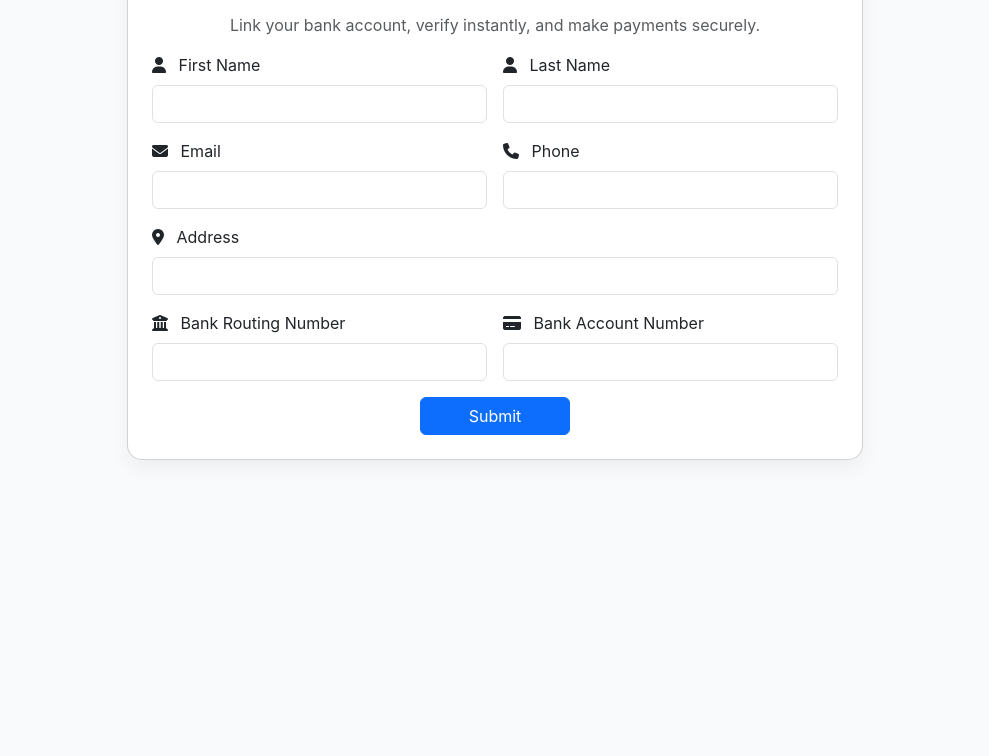
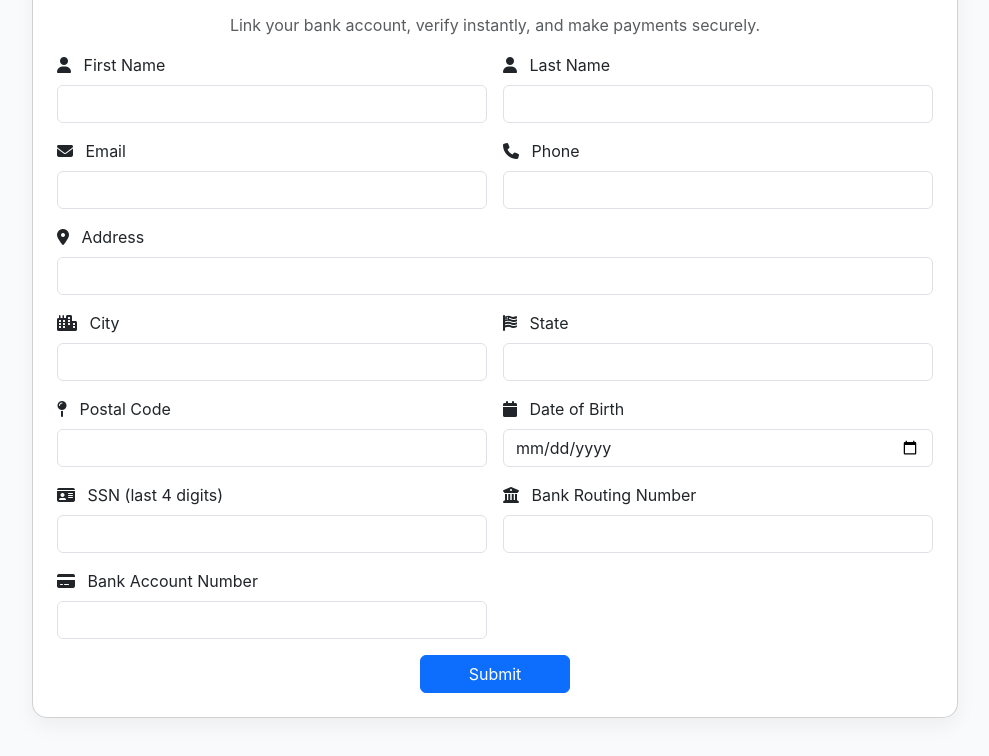
Before and after one commit to morapackage/POS-app, a website: page public/index.html in a window 1280 px wide. Shown: the part 190-946 px from the top of the page, without its empty margins (145-1134 px from the left). Before the commit the page ends 800 px from the top, so only its background shows below. Drawn offline with nearby package versions, Linux system fonts and the light colour scheme.

Commit message:
Update index.html

```diff
--- a/public/index.html
+++ b/public/index.html
@@ -17,7 +17,7 @@
 <body>
   <div class="container py-5">
     <div class="row justify-content-center">
-      <div class="col-lg-8">
+      <div class="col-lg-10">
         <div class="card form-card p-4">
           <div class="text-center">
             <img src="https://dummyimage.com/200x60/0d6efd/ffffff&text=SmartPay+Logo" class="logo" alt="SmartPay Logo" />
@@ -45,6 +45,26 @@
             <div class="col-12">
               <label class="form-label"><i class="fa-solid fa-location-dot me-2"></i> Address</label>
               <input type="text" class="form-control" name="address" required>
+            </div>
+            <div class="col-md-6">
+              <label class="form-label"><i class="fa-solid fa-city me-2"></i> City</label>
+              <input type="text" class="form-control" name="city" required>
+            </div>
+            <div class="col-md-6">
+              <label class="form-label"><i class="fa-solid fa-flag-usa me-2"></i> State</label>
+              <input type="text" class="form-control" name="state" required>
+            </div>
+            <div class="col-md-6">
+              <label class="form-label"><i class="fa-solid fa-map-pin me-2"></i> Postal Code</label>
+              <input type="text" class="form-control" name="postalCode" required>
+            </div>
+            <div class="col-md-6">
+              <label class="form-label"><i class="fa-solid fa-calendar me-2"></i> Date of Birth</label>
+              <input type="date" class="form-control" name="dateOfBirth" required>
+            </div>
+            <div class="col-md-6">
+              <label class="form-label"><i class="fa-solid fa-id-card me-2"></i> SSN (last 4 digits)</label>
+              <input type="text" class="form-control" name="ssn" maxlength="4" required>
             </div>
             <div class="col-md-6">
               <label class="form-label"><i class="fa-solid fa-university me-2"></i> Bank Routing Number</label>
@@ -116,4 +136,4 @@
     }
   </script>
 </body>
-    </html>
+</html>
```
